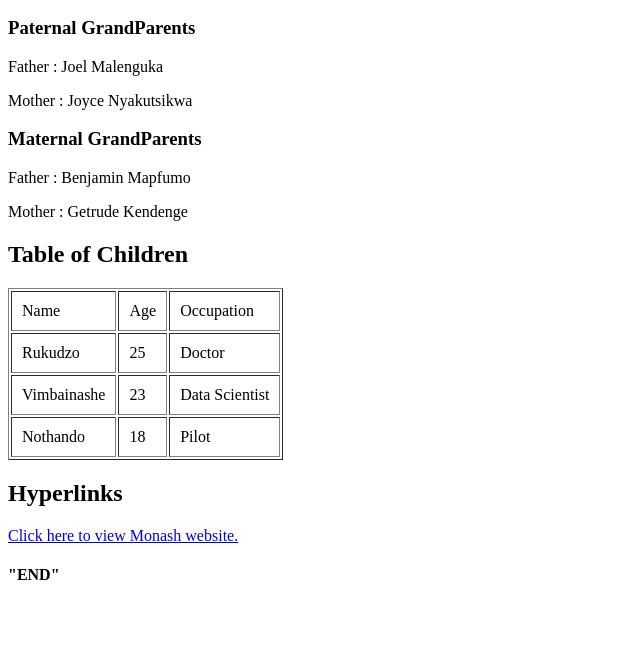
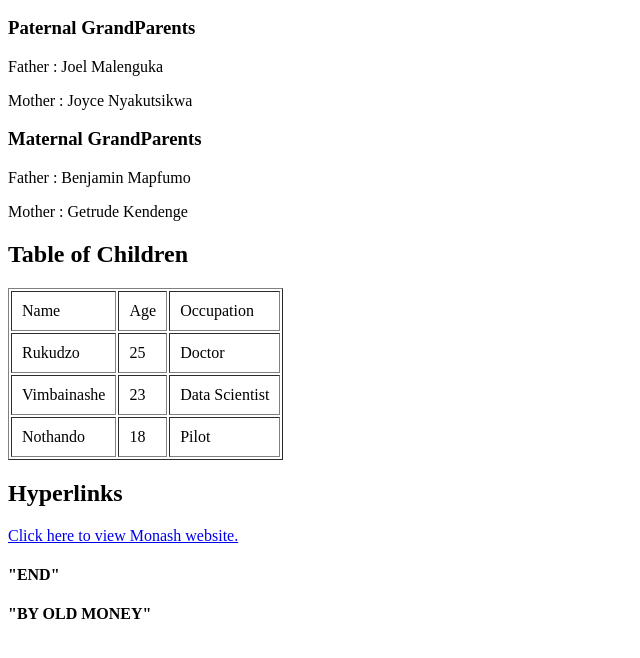
Before and after one commit to Vimbainashe01/FIT3179, a plain HTML site: page index.html in a window 1280 px wide. Shown: the part 110-768 px from the top of the page, without its empty margins (0-640 px from the left). Drawn offline with Linux system fonts and the light colour scheme.

Commit message:
Update index.html
SIGNATURE

```diff
--- a/index.html
+++ b/index.html
@@ -46,14 +46,13 @@
         </tr>
     </table>
 
-
-
     <h2> Hyperlinks</h2>
     <a href ="https://www.monash.edu/" >
         Click here to view Monash website.
     </a>
 
     <h4> "END" </h4>
+    <h4> "BY OLD MONEY" </h4>
 
 
 </body>
```
